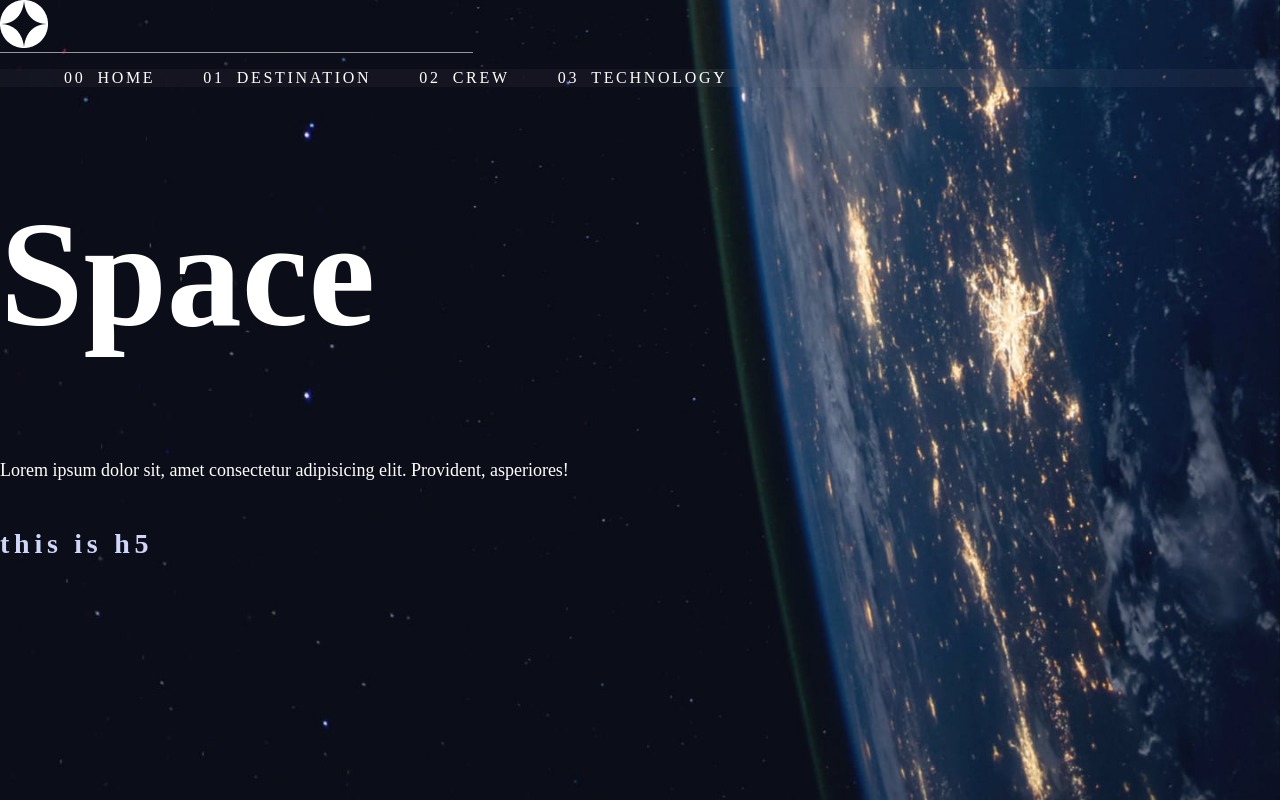
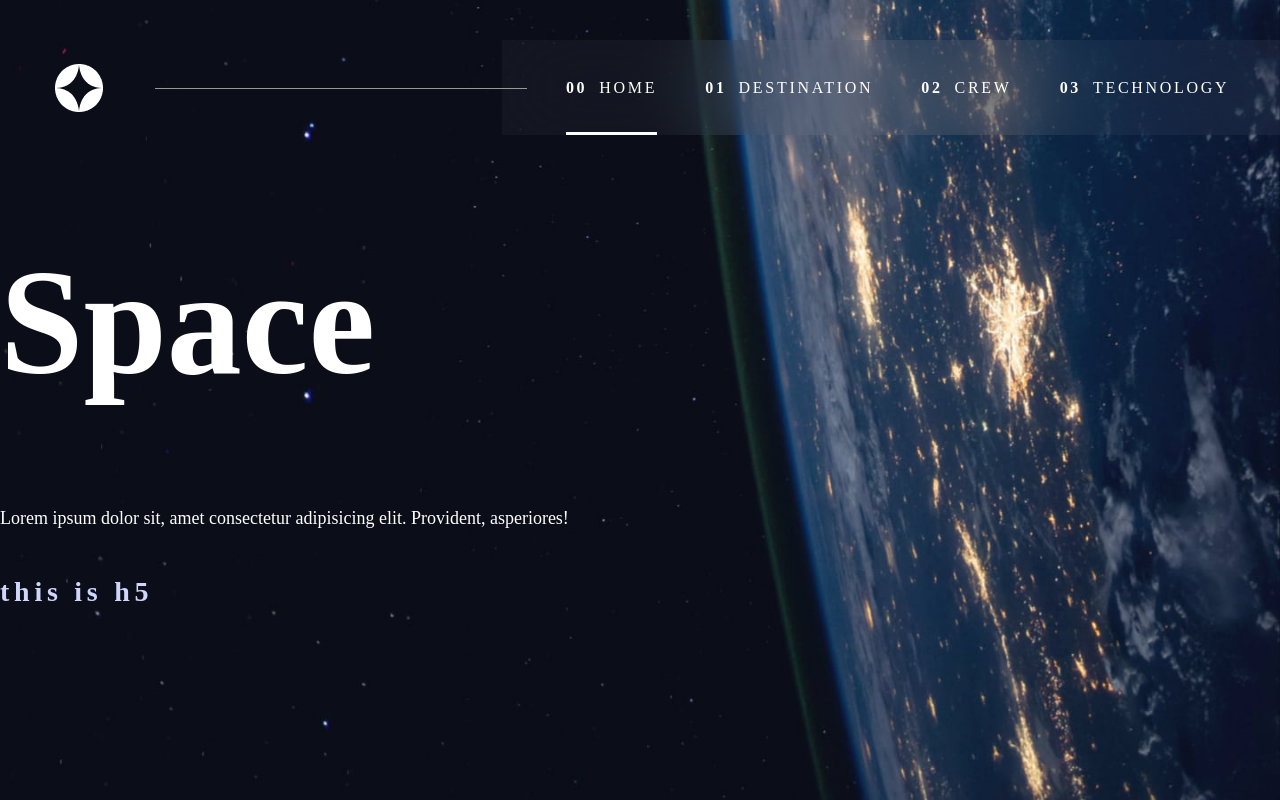
Before and after one commit to ehsansh/Space-Tourism, a React (Create React App) app: page / in a window 1280 px wide. Built offline with nearby package versions, Linux system fonts and the light colour scheme.

Commit message:
finish header style

```diff
--- a/src/components/Header.js
+++ b/src/components/Header.js
@@ -13,8 +13,11 @@ const Header = ({ active }) => {
                 <div className='line'></div>
                 <ul>
                     {liList.map((val, i) => (
-                        <li key={i} className={active === val ? 'active' : ''}>
-                            <Link className='' to='/'>
+                        <li key={i}>
+                            <Link
+                                className={active === val ? 'active' : ''}
+                                to='/'
+                            >
                                 <span className='num'>0{i}</span>
                                 <span className='text'>{val}</span>
                             </Link>
--- a/src/components/styles/Header.scss
+++ b/src/components/styles/Header.scss
@@ -1,21 +1,23 @@
 @import '../../App';
 
 header {
+    nav {
+        display: flex;
+        justify-content: center;
+        > * {
+            flex-grow: 1;
+        }
+    }
     ul {
         display: flex;
-
-        // position: absolute;
-        // width: 830px;
-        // height: 96px;
-        // left: 610px;
-        // top: 40px;
-
         background: rgba(255, 255, 255, 0.04);
         backdrop-filter: blur(40.7742px);
+        margin: 40px 0 0;
+        width: auto;
     }
     li {
         list-style-type: none;
-        margin: 0 24px;
+        margin: 39px 24px 38px;
         @include heading-font(16px, 'BarlowCondensed-Regular', 2.7px);
         span.num {
             margin-right: 12px;
@@ -23,14 +25,31 @@ header {
     }
     a {
         text-decoration: none;
+        padding: 2px 0;
+        position: relative;
+        span.num {
+            font-weight: bold;
+        }
+        &.active:after {
+            content: '';
+            position: absolute;
+            left: 0;
+            top: 55px;
+            height: 3px;
+            background-color: $white-color;
+            width: 100%;
+        }
     }
     div.line {
-        width: 473px;
+        width: 27%;
         height: 1px;
         background-color: $dark-color;
+        margin-top: 88px;
+        position: relative;
+        left: 2%;
+        z-index: 2;
+    }
+    div.logo {
+        margin: 64px 0 0 55px;
     }
 }
-
-/* Rectangle */
-
-/* Note: backdrop-filter has minimal browser support */
```
